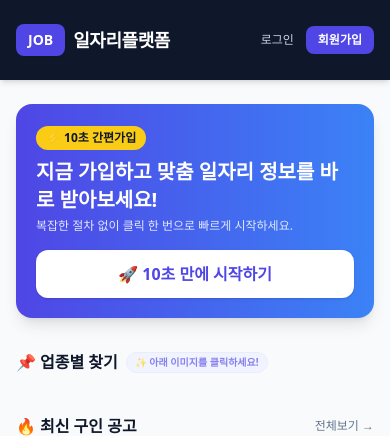
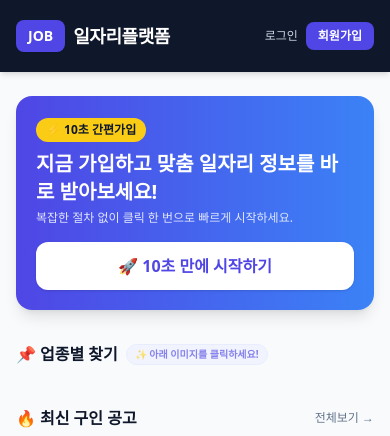
Before and after one commit to bodam7/my_platform, a Django app: page / in a window 390 px wide. Shown: the top 436 px of the page. Run offline with Django 5.2, Linux system fonts and the light colour scheme; data that the repository does not hold is empty; some libraries are stand-ins or nearby versions.

Commit message:
style: Optimize logo size and change mobile category grid to 2x4 layout

```diff
--- a/users/templates/users/base.html
+++ b/users/templates/users/base.html
@@ -12,16 +12,14 @@
 <body class="bg-slate-50 font-sans min-h-screen flex flex-col justify-between text-slate-800">
 
     <!-- ================= 상단 네비게이션 헤더 ================= -->
-    <header class="bg-slate-900 text-white shadow-md sticky top-0 z-50 w-full">
-        <div class="w-full px-4 sm:px-8 lg:px-12 h-20 flex items-center justify-between mx-auto">
+    <header class="bg-slate-900 text-white shadow-md sticky top-0 z-50 w-full overflow-hidden">
+        <div class="w-full px-4 sm:px-8 lg:px-12 min-h-[72px] py-2 flex items-center justify-between mx-auto gap-2">
 
-            <!-- 동적 로고 영역 (Admin 연동 - 크기 확대 반영) -->
-            <a href="/" class="flex items-center gap-2 py-1">
+            <!-- 동적 로고 영역 (반응형 크기 최적화) -->
+            <a href="/" class="flex items-center gap-2 shrink-0">
                 {% if site_config and site_config.logo %}
-                    <!-- 관리자 페이지에서 업로드한 로고 크기 확대 (h-18 sm:h-20) -->
-   <img src="{{ site_config.logo.url }}" alt="{{ site_config.site_name }}" class="h-18 sm:h-20 w-auto object-contain">
+                    <img src="{{ site_config.logo.url }}" alt="{{ site_config.site_name }}" class="h-10 sm:h-16 max-w-[200px] sm:max-w-[300px] w-auto object-contain">
                 {% else %}
-                    <!-- 등록된 로고가 없을 때 기본 텍스트/아이콘 로고 -->
                     <div class="bg-indigo-600 text-white font-black px-3 py-1.5 rounded-lg text-sm md:text-base flex items-center justify-center shadow-sm">
                         JOB
                     </div>
@@ -32,13 +30,13 @@
             </a>
 
             <!-- 우측 로그인/로그아웃 메뉴 -->
-            <div class="flex items-center gap-3 text-xs md:text-sm">
+            <div class="flex items-center gap-2 sm:gap-3 text-xs md:text-sm shrink-0">
                 {% if user.is_authenticated %}
                     <span class="text-slate-300 hidden sm:inline"><strong class="text-white">{{ user.username }}</strong>님 환영합니다!</span>
-                    <a href="#" class="px-3 py-1.5 rounded-lg border border-slate-700 bg-slate-800 hover:bg-slate-700 text-slate-200 transition">로그아웃</a>
+                    <a href="#" class="px-2.5 py-1.5 rounded-lg border border-slate-700 bg-slate-800 hover:bg-slate-700 text-slate-200 transition whitespace-nowrap">로그아웃</a>
                 {% else %}
-                    <a href="#" class="text-slate-300 hover:text-white transition">로그인</a>
-                    <a href="#" class="px-3 py-1.5 rounded-lg bg-indigo-600 hover:bg-indigo-500 font-bold text-white transition">회원가입</a>
+                    <a href="#" class="text-slate-300 hover:text-white transition whitespace-nowrap">로그인</a>
+                    <a href="#" class="px-3 py-1.5 rounded-lg bg-indigo-600 hover:bg-indigo-500 font-bold text-white transition whitespace-nowrap">회원가입</a>
                 {% endif %}
             </div>
 
--- a/users/templates/users/home.html
+++ b/users/templates/users/home.html
@@ -32,8 +32,8 @@
     </div>
 
     {% if categories %}
-    <!-- grid-cols-7 고정: 모바일에서도 잘리지 않고 무조건 1줄로 배치 -->
-    <div class="grid grid-cols-7 gap-1.5 sm:gap-3 md:gap-4">
+   <!-- 모바일 2열(2개씩 4줄) × PC 4열 배치 -->
+    <div class="grid grid-cols-2 md:grid-cols-4 gap-3 md:gap-4">
       {% for category in categories %}
       <a href="#" class="group block bg-white rounded-lg md:rounded-xl p-1 md:p-3 shadow-sm hover:shadow-md transition duration-200 border border-slate-100">
         <!-- 1:1 정방형 프레임 -->
@@ -69,7 +69,7 @@
     </div>
 
     {% if job_list %}
-    <div class="grid grid-cols-2 sm:grid-cols-3 md:grid-cols-5 gap-3 md:gap-5">
+    <div class="grid grid-cols-2  md:grid-cols-4 gap-3 md:gap-4">
       {% for job in job_list %}
       <div class="bg-white rounded-xl md:rounded-2xl p-2.5 md:p-4 shadow-sm hover:shadow-lg transition duration-300 border border-slate-100 flex flex-col justify-between h-full">
         <div>
```
